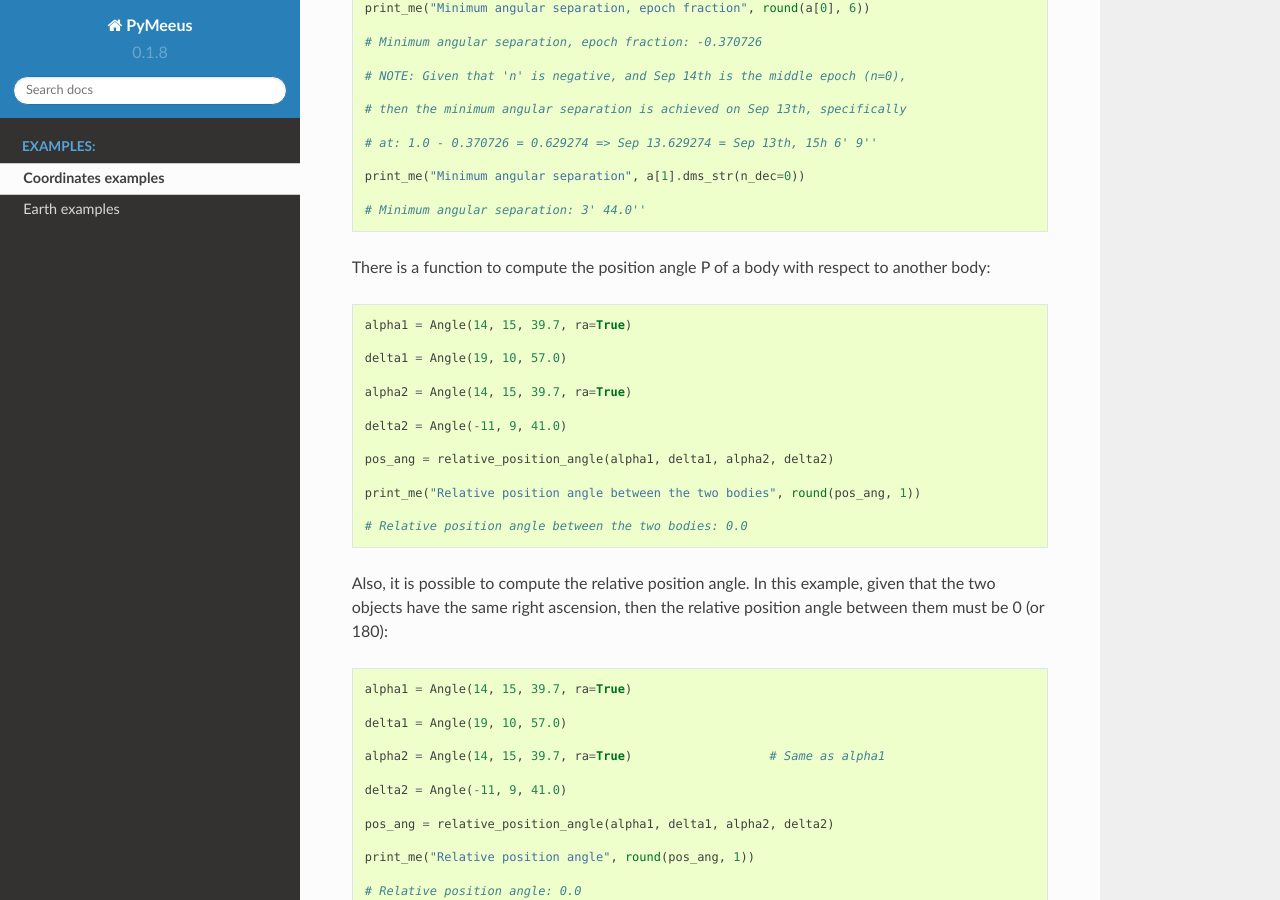
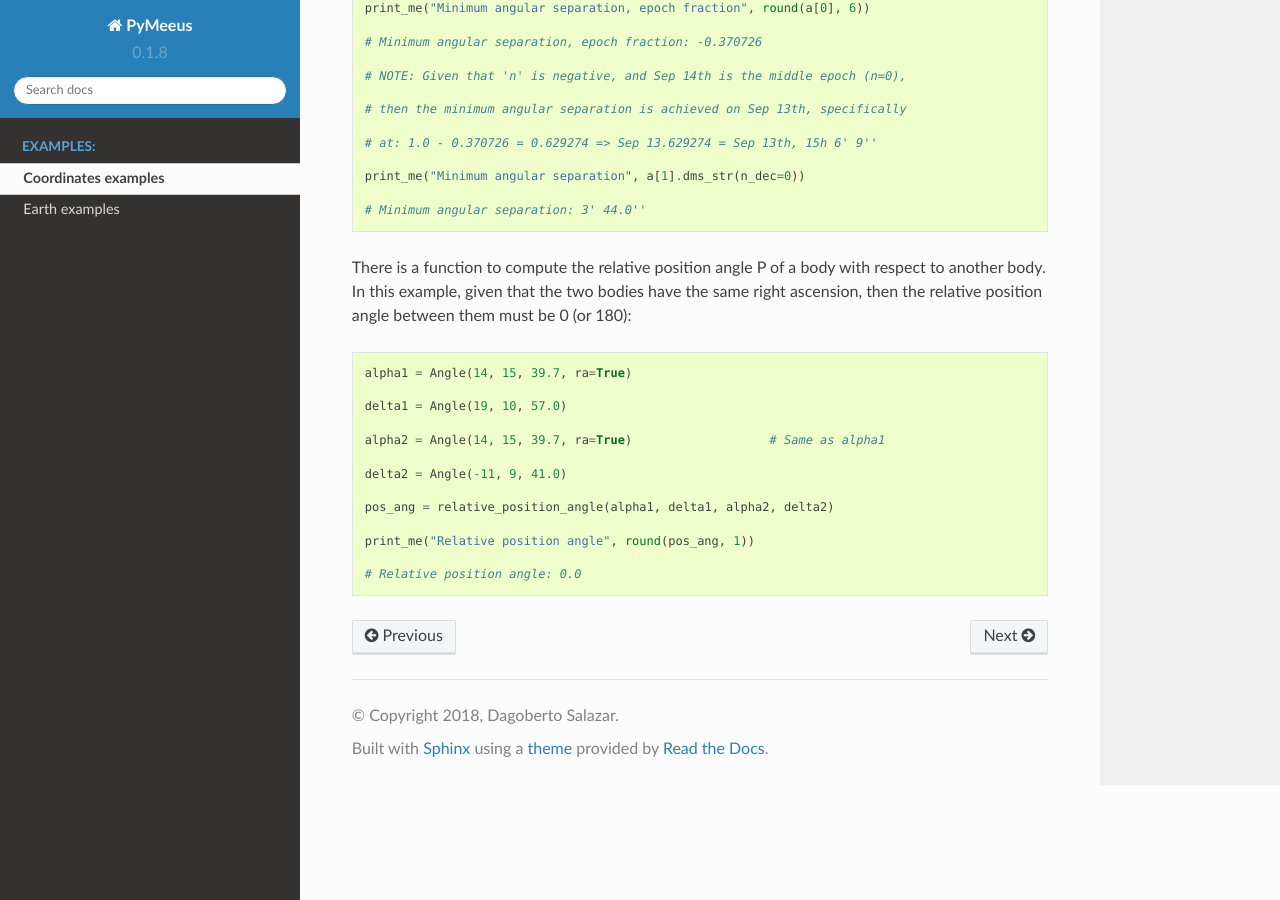
Before and after one commit to architest/pymeeus, a Sphinx documentation site: the page built from docs/source/ex-Coordinates.rst, in a window 1280 px wide and 900 px high, scrolled down 8069 px. Built offline with Sphinx 7.4.7 and the Read the Docs theme 2.0.0, drawn with Linux system fonts in a browser that asks for light colours; formulas are drawn with MathJax 3; pages that are not in the unit, such as notebooks, are missing from menus.

Commit message:
Correct the example for function 'relative_position_angle()'

```diff
--- a/docs/source/ex-Coordinates.rst
+++ b/docs/source/ex-Coordinates.rst
@@ -422,23 +422,7 @@ We can compute the minimum angular separation achieved between two celestial obj
 
     # Minimum angular separation: 3' 44.0''
 
-There is a function to compute the position angle P of a body with respect to another body::
-
-    alpha1 = Angle(14, 15, 39.7, ra=True)
-
-    delta1 = Angle(19, 10, 57.0)
-
-    alpha2 = Angle(14, 15, 39.7, ra=True)
-
-    delta2 = Angle(-11, 9, 41.0)
-
-    pos_ang = relative_position_angle(alpha1, delta1, alpha2, delta2)
-
-    print_me("Relative position angle between the two bodies", round(pos_ang, 1))
-
-    # Relative position angle between the two bodies: 0.0
-
-Also, it is possible to compute the relative position angle. In this example, given that the two objects have the same right ascension, then the relative position angle between them must be 0 (or 180)::
+There is a function to compute the relative position angle P of a body with respect to another body. In this example, given that the two bodies have the same right ascension, then the relative position angle between them must be 0 (or 180)::
 
     alpha1 = Angle(14, 15, 39.7, ra=True)
 
```
